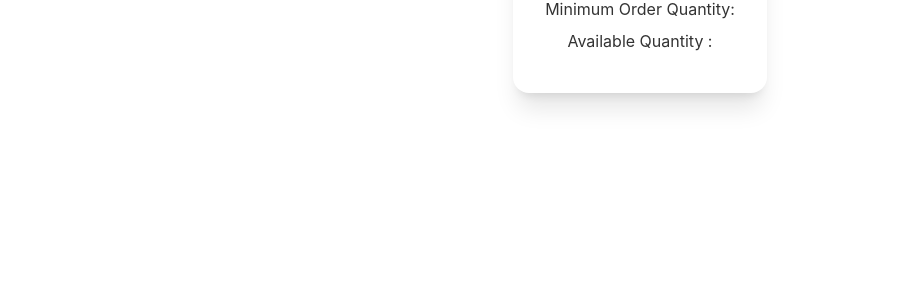
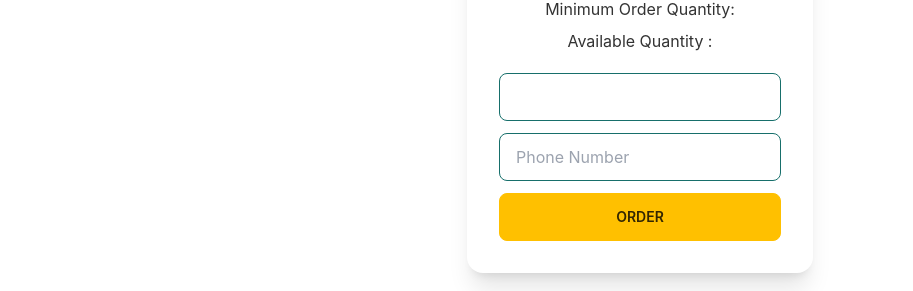
Before and after one commit to Roctim17/Tools-Hub-Client, a React (Create React App) app: page /purchase/1 in a window 1280 px wide. Shown: the part 211-502 px from the top of the page, without its empty margins (0-913 px from the left). Built offline with nearby package versions, Linux system fonts and the light colour scheme; no server answers.

Commit message:
add firebase

```diff
--- a/package.json
+++ b/package.json
@@ -7,8 +7,10 @@
     "@testing-library/react": "^13.2.0",
     "@testing-library/user-event": "^13.5.0",
     "daisyui": "^2.15.0",
+    "firebase": "^9.8.1",
     "react": "^18.1.0",
     "react-dom": "^18.1.0",
+    "react-firebase-hooks": "^5.0.3",
     "react-router-dom": "^6.3.0",
     "react-scripts": "5.0.1",
     "web-vitals": "^2.1.4"
--- /dev/null
+++ b/src/firebase.init.js
@@ -0,0 +1,17 @@
+// Import the functions you need from the SDKs you need
+import { initializeApp } from "firebase/app";
+// TODO: Add SDKs for Firebase products that you want to use
+// https://firebase.google.com/docs/web/setup#available-libraries
+
+// Your web app's Firebase configuration
+const firebaseConfig = {
+    apiKey: process.env.REACT_APP_API_KEY,
+    authDomain: process.env.REACT_APP_AUTH_DOMAIN,
+    projectId: process.env.REACT_APP_PROJECT_ID,
+    storageBucket: process.env.REACT_APP_STORAGE_BUCKET,
+    messagingSenderId: process.env.REACT_APP_MESSAGING_SENDER_ID,
+    appId: process.env.REACT_APP_APP_ID
+};
+
+// Initialize Firebase
+const app = initializeApp(firebaseConfig);
--- a/src/pages/Purchase.js
+++ b/src/pages/Purchase.js
@@ -12,6 +12,10 @@ const Purchase = () => {
             .then(res => res.json())
             .then(data => setProduct(data))
     }, []);
+    // const handleOrder =event=>{
+    //     event.preventDefault();
+
+    // }
 
     return (
         <div className="flex grid-cols-1 justify-center " >
@@ -25,9 +29,14 @@ const Purchase = () => {
                     <h3>Price: {product.price}</h3>
                     <h3>Minimum Order Quantity: {product.order}</h3>
                     <h3>Available Quantity : {product.quantity}</h3>
-                    <div className="card-actions">
+                    <form action="" className='grid grid-cols-1 gap-3 justify-items-center mt-3'>
+                        <input type="text" className="input input-bordered input-primary w-full max-w-xs" />
 
-                    </div>
+                        {/* <input type="text" name='name' disabled value={user?.displayName || ''} className="input input-bordered input-primary w-full max-w-xs" />
+                        <input type="email" name='email' disabled value={user?.email || ''} className="input input-bordered input-primary w-full max-w-xs" /> */}
+                        <input type="text" name='phone' placeholder="Phone Number" className="input input-bordered input-primary w-full max-w-xs" />
+                        <input type="submit" value='Order' placeholder="Type here" className="btn btn-secondary w-full max-w-xs" />
+                    </form>
                 </div>
             </div>
         </div>
```
Also changed, not shown: 1 other file (tests, documents, lock files or other folders).
